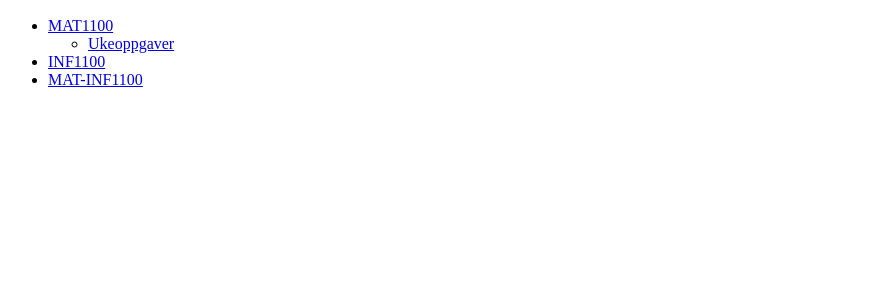
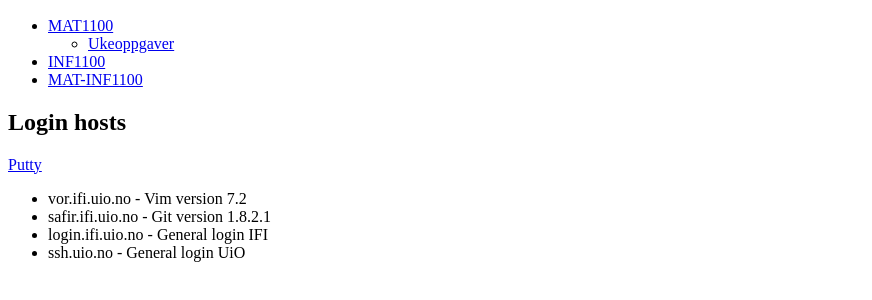
Before and after one commit to emnh/uio, a plain HTML site: page index.html in a window 1280 px wide. Shown: the part 110-410 px from the top of the page, without its empty margins (0-872 px from the left). Drawn offline with Linux system fonts and the light colour scheme.

Commit message:
add login hosts

```diff
--- a/index.html
+++ b/index.html
@@ -1,7 +1,7 @@
 <!doctype html>
 <html>
 <head>
-<title>Hello world home page!</title>
+<title>UiO home page!</title>
 <meta charset="utf-8" />
 </head>
 <body>
@@ -21,6 +21,15 @@ at University of Oslo.
   <li><a href="mat-inf1100">MAT-INF1100</a></li>
 </ul>
 
+<h2>Login hosts</h2>
+<a href="http://the.earth.li/~sgtatham/putty/latest/x86/putty.exe">Putty</a>
+<ul>
+<li>vor.ifi.uio.no - Vim version 7.2</li>
+<li>safir.ifi.uio.no - Git version 1.8.2.1</li>
+<li>login.ifi.uio.no - General login IFI</li>
+<li>ssh.uio.no - General login UiO</li>
+</ul>
+
 </body>
 
 </html>
```
